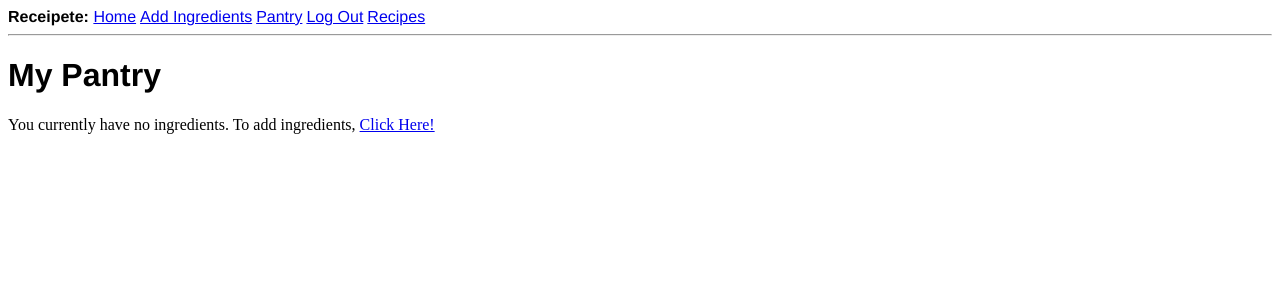
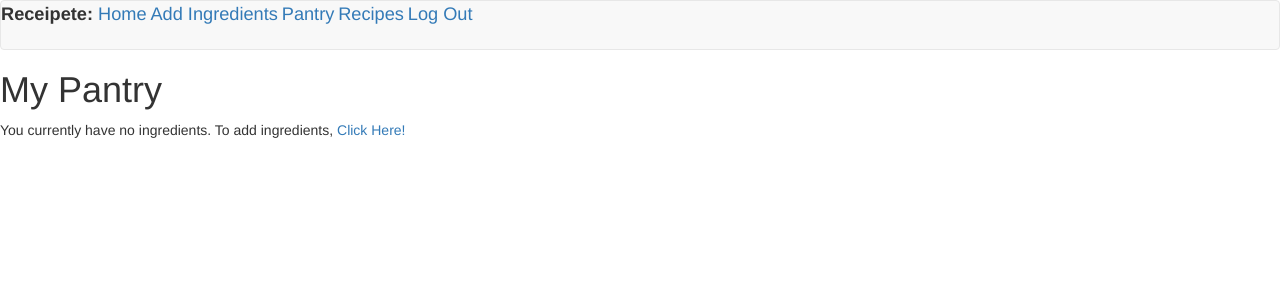
Before and after one commit to tmonty12/receipete, a Flask app: page /pantry in a window 1280 px wide. Shown: the top 300 px of the page. Run offline with Flask 3, Linux system fonts and the light colour scheme; the visitor is signed in with stand-in values (Sample User, id 1); data that the repository does not hold is empty; some libraries are stand-ins or nearby versions.

Commit message:
facelift nav bar

```diff
--- a/app/templates/base.html
+++ b/app/templates/base.html
@@ -4,9 +4,9 @@
     {% endblock %}
     {% block navbar %}
         <nav class="navbar navbar-default">
-            <span style="font-family:helvetica; font-weight:bolder">Receipete: </span>
-            <a style="font-family:helvetica;" href="/login">Login</a>
-            <a style="font-family:helvetica;" href="/create-account">Create Account</a>
+            <span style="font-family:helvetica; font-weight:bolder; font-size:130%;">Receipete: </span>
+            <a style="font-family:helvetica; font-size:130%;" href="/login">Login</a>
+            <a style="font-family:helvetica; font-size:130%;" href="/create-account">Create Account</a>
         </nav>
     {% endblock %}
     {% block content %}
--- a/app/templates/loggedin_base.html
+++ b/app/templates/loggedin_base.html
@@ -1,32 +1,27 @@
-<!doctype html>
-<html>
-    <head>
-      {% if title %}
-      <title style="font-family:helvetica;">{{ title }} - Receipete</title>
-      {% else %}
-      <title style="font-family:helvetica;">Welcome to Receipete</title>
-      {% endif %}
-    </head>
-    <body>
-<!--        <div>Receipete: <a href="/index">Home</a></div> -->
-        <div>
-            <a style="font-family:helvetica; font-weight:bolder">Receipete: </a>
-            <a style = "font-family:helvetica" href="/">Home</a>
-            <a style = "font-family:helvetica" href="/ingredients/search">Add Ingredients</a>
-            <a style = "font-family:helvetica" href="/pantry">Pantry</a>
-            <a style = "font-family:helvetica" href="/logout">Log Out</a>
-            <a style = "font-family:helvetica" href="/index">Recipes</a>
+{% extends 'bootstrap/base.html' %}
+    {% block title %}
+        {% if title %}{{ title }} - Receipete{% else %}Welcome to Receipete{% endif %}
+    {% endblock %}
+    {% block navbar %}
+        <nav class="navbar navbar-default">
+            <span style="font-family:helvetica; font-weight:bolder; font-size:130%;">Receipete: </span>
+            <a style = "font-family:helvetica; font-size:130%;" href="/">Home</a>
+            <a style = "font-family:helvetica; font-size:130%;" href="/ingredients/search">Add Ingredients</a>
+            <a style = "font-family:helvetica; font-size:130%;" href="/pantry">Pantry</a>
+            <a style = "font-family:helvetica; font-size:130%;" href="/index">Recipes</a>
+            <a style = "font-family:helvetica; font-size:130%;" href="/logout">Log Out</a>
+        </nav>
+    {% endblock %}
+    {% block content %}
+        <div class="container">
+            {% with messages = get_flashed_messages() %}
+            {% if messages %}
+                {% for message in messages %}
+                <div class="alert alert-info" role="alert">{{ message }}</div>
+                {% endfor %}
+            {% endif %}
+            {% endwith %}
+            {% block app_content %}
+        {% endblock %}
         </div>
-        <hr>
-        {% with messages = get_flashed_messages() %}
-        {% if messages %}
-        <ul>
-            {% for message in messages %}
-                <li>{{ message }}</li>
-            {% endfor %}
-        </ul>
-        {% endif %}
-        {% endwith %}
-        {% block content %}{% endblock %}
-    </body>
-</html>
+    {% endblock %}
```
